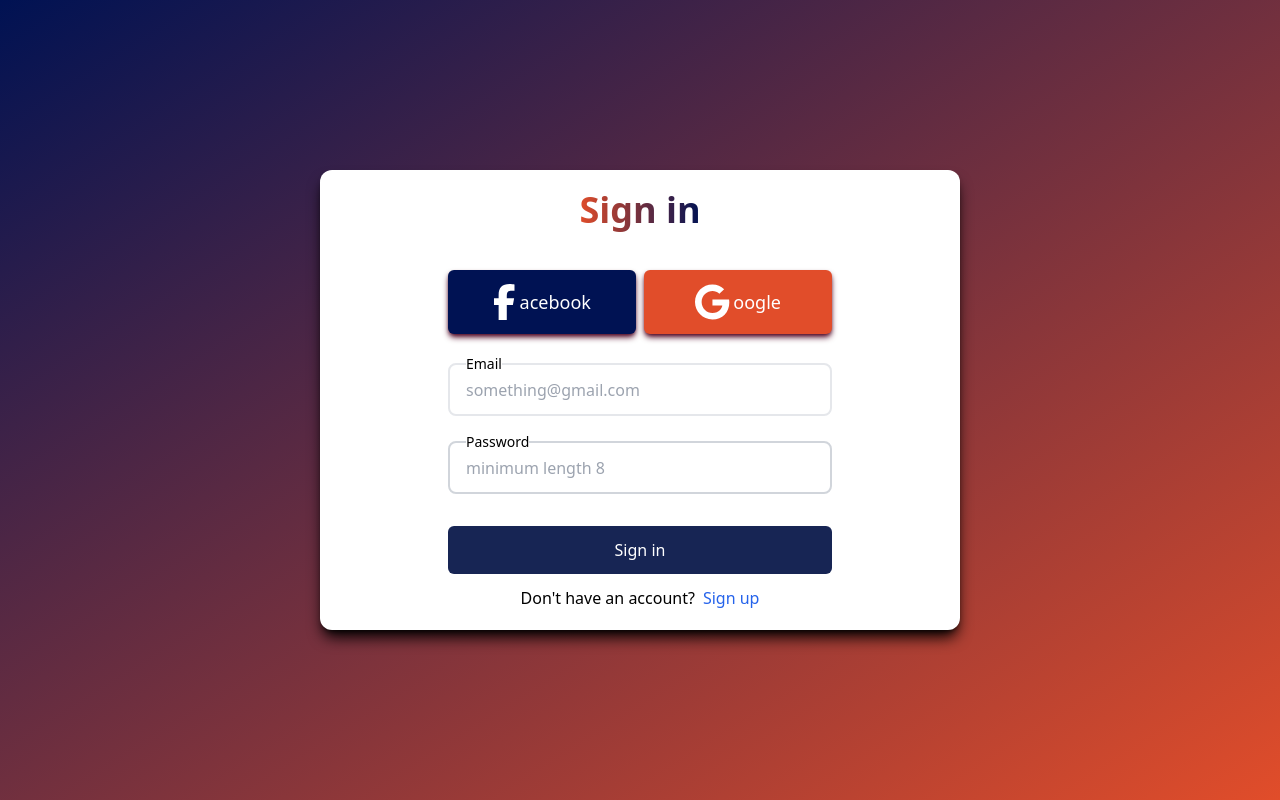
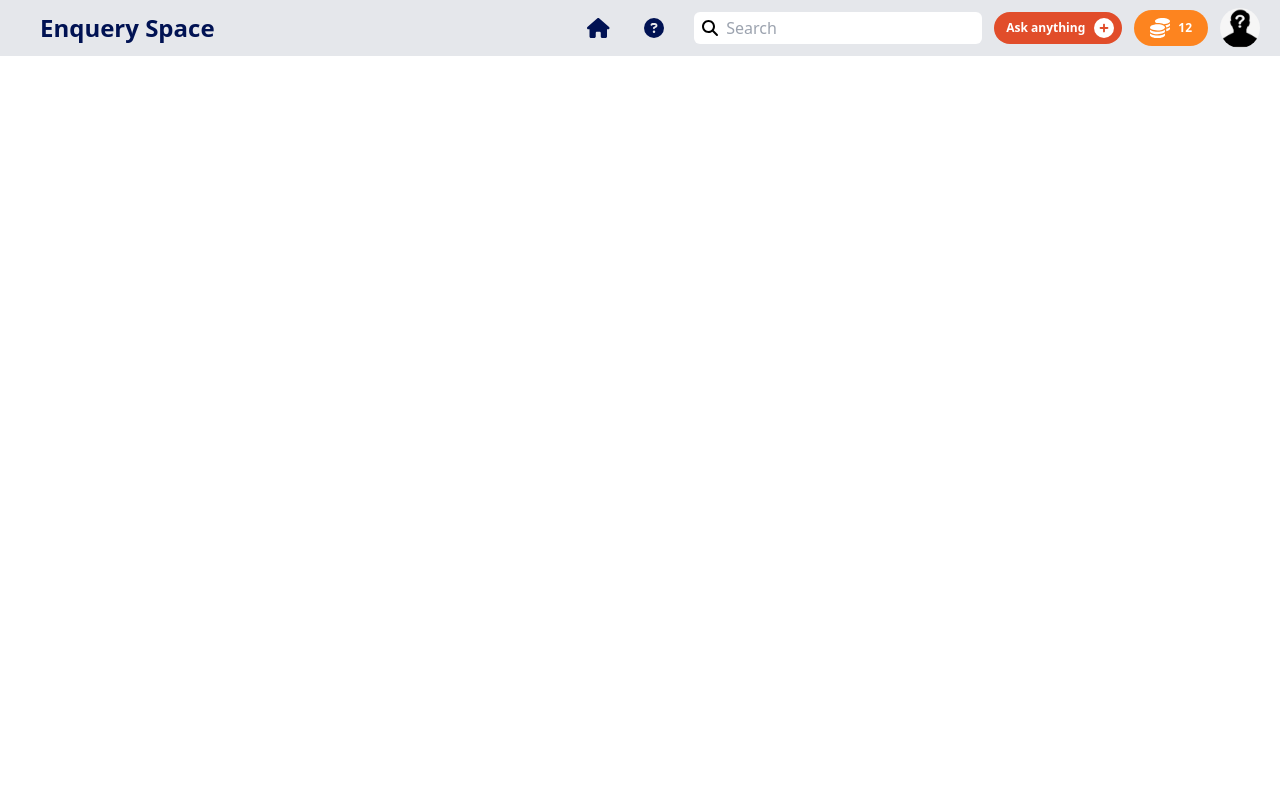
Before and after one commit to sohel-ashik/enquirespace-frontend, a React (Vite) app: page /home in a window 1280 px wide. Built offline with nearby package versions, Linux system fonts and the light colour scheme.

Commit message:
navigation bar's responsive design is completed

```diff
--- a/package.json
+++ b/package.json
@@ -16,7 +16,8 @@
     "@fortawesome/free-solid-svg-icons": "^6.4.0",
     "@fortawesome/react-fontawesome": "^0.2.0",
     "react": "^18.2.0",
-    "react-dom": "^18.2.0"
+    "react-dom": "^18.2.0",
+    "react-router-dom": "^6.11.2"
   },
   "devDependencies": {
     "@types/react": "^18.0.37",
--- a/src/App.jsx
+++ b/src/App.jsx
@@ -1,15 +1,22 @@
 import './App.css'
+import { BrowserRouter,Routes,Route, Navigate } from 'react-router-dom'
 import Login from './components/entry/Login'
 import Signup from './components/entry/Signup'
+import LandingPage from './components/landing/LandingPage'
+
 
 function App() {
 
   return (
-    <>
-        <Login/>
-        {/* <Signup/> */}
-    </>
+        <BrowserRouter>
+            <Routes>
+                <Route path='/' element={<Navigate to='/login'/>}/>
+                <Route path='/login' element={<Login/>}/>
+                <Route path='/signup' element={<Signup/>}/>
+                <Route path='/home' element={<LandingPage/>}/>
+            </Routes>
+        </BrowserRouter>
   )
 }
 
-export default App
+export default App;
--- a/src/components/entry/Login.jsx
+++ b/src/components/entry/Login.jsx
@@ -62,7 +62,7 @@ export default function Login(){
                             >Sign in</button>
                     </form>
 
-                    <Common.Bottom msg="Don't have an account?" link='Sign up'/>
+                    <Common.Bottom msg="Don't have an account?" link='Sign up' path='/signup'/>
                 </div>
 
             </div>
--- a/src/components/entry/Login_Signup_common.jsx
+++ b/src/components/entry/Login_Signup_common.jsx
@@ -1,6 +1,7 @@
 import styles from './signup_login.module.css';
 import { FontAwesomeIcon } from '@fortawesome/react-fontawesome';
 import {faFacebookF, faGoogle} from '@fortawesome/free-brands-svg-icons';
+import {Link} from 'react-router-dom';
 
 function Header({header_name}){
     return(
@@ -25,11 +26,13 @@ function Direct_Login(){
 
 }
 
-function Bottom({msg,link}){
+function Bottom({msg,link,path}){
     return(
         <div className='text-center mt-3 flex justify-center items-center gap-2'>
             {msg}
-            <p className='text-blue-600 hover:cursor-pointer'>{link}</p>
+            <Link to={path}>
+                <p className='text-blue-600 hover:cursor-pointer'>{link}</p>
+            </Link>
         </div>
     )
 }
--- a/src/components/entry/Signup.jsx
+++ b/src/components/entry/Signup.jsx
@@ -119,7 +119,7 @@ export default function Signup(){
 
                     <Common.LoginOrSignupError msg=''/>
 
-                    <Common.Bottom msg='Already registered?' link='Log in'/>
+                    <Common.Bottom msg='Already registered?' link='Log in' path='/login'/>
                 </div>
             </div>
         </div>
--- /dev/null
+++ b/src/components/landing/LandingPage.jsx
@@ -0,0 +1,11 @@
+import Navigation from "../navigation/Navigation";
+
+
+export default function LandingPage(){
+
+    return(
+        <div>
+            <Navigation/>
+        </div>
+    )
+}
--- /dev/null
+++ b/src/components/navigation/Navigation.jsx
@@ -0,0 +1,149 @@
+import styles from './navigation.module.css';
+import { FontAwesomeIcon } from '@fortawesome/react-fontawesome';
+import {faHouse,faCircleQuestion, faCoins, faMagnifyingGlass, faCirclePlus, faTableList} from '@fortawesome/free-solid-svg-icons'
+import { useState } from 'react';
+import default_avatar from '../../assets/default_avatar.png';
+
+function BigNav({allState}){
+    const {search,setSearch,homeColor,questionColor,handleItemClick} = allState;
+    return(
+        <nav className={styles.nav}>
+            <div className='flex items-center '>
+                <p className={styles.app_name} onClick={()=>handleItemClick('refresh')}>Enquery Space</p>
+            </div>
+
+            <div className={`flex items-center gap-3 pr-5 text-white`}>
+                <div className='flex items-center'>
+                    <div className={`${styles.icon_holder} ${homeColor}`} onClick={()=>handleItemClick('home')}>
+                        <FontAwesomeIcon className={styles.icon} icon={faHouse}/>
+                    </div>
+                    <div className={`${styles.icon_holder} ${questionColor}`} onClick={()=>handleItemClick('questions')}>
+                        <FontAwesomeIcon className={styles.icon} icon={faCircleQuestion}/>
+                    </div>
+                </div>
+                <div className='flex items-center bg-white  text-black pl-2 pr-2 p-1 gap-2 rounded-md w-72'>
+                    <FontAwesomeIcon icon={faMagnifyingGlass}/>
+                    <input
+                        className='focus:border-none focus:outline-none w-full'
+                        value={search}
+                        onChange={(e)=>setSearch(e.target.value)}
+                        placeholder='Search'/>
+                </div>
+                <div className='hover:scale-105 hover:cursor-pointer transition-all duration-500 w-32 bg-reddish h-8 flex justify-between items-center  pl-3 pr-2 rounded-2xl'>
+                    <p className='text-white text-xs font-bold'>Ask anything</p>
+                    <FontAwesomeIcon className='text-xl' icon={faCirclePlus}/>
+                </div>
+
+                <div className='flex text-md items-center gap-2  p-1 bg-reddishLight pt-2 pb-2 pl-4 pr-4 rounded-3xl'>
+                    <FontAwesomeIcon className={styles.icon} icon={faCoins}/>
+                    <p className='font-bold text-xs'>12</p>
+                </div>
+
+                <img className='bg-white h-10 w-10 rounded-full ' src={default_avatar}/>
+
+                {/* </div> */}
+            </div>
+        </nav>
+    )
+}
+
+function SmallNav({allState}){
+    const {search,setSearch,handleItemClick,homeColor,questionColor,addQuestionColor,listColor,profileColor} = allState;
+
+    return(
+        <nav className={styles.small_nav}>
+            <div className='h-14 w-full flex justify-evenly items-center text-white bg-reddish'>
+
+                <div className='font-bold text-xl' onClick={()=>handleItemClick('refresh')}>
+                    Enquire Space
+                </div>
+                <div className='w-2/4 gap-2 flex justify-center items-center bg-white text-black pl-2 pr-2 p-1  rounded-md'>
+                    <FontAwesomeIcon icon={faMagnifyingGlass} className='text-md'/>
+                    <input value={search} onChange={(e)=>setSearch(e.target.value)} style={{fontSize:'17px'}} placeholder='Search' className='w-full focus:outline-none focus:border-none'/>
+                </div>
+
+            </div>
+            <div className='h-14 w-full bg-gray-200 flex justify-evenly items-center text-bluish'>
+                <div className={` text-3xl h-full flex items-center ${homeColor}`} onClick={()=>handleItemClick('home')}>
+                    <FontAwesomeIcon icon={faHouse}/>
+                </div>
+                <div className={` text-3xl h-full flex items-center ${questionColor}`} onClick={()=>handleItemClick('questions')}>
+                    <FontAwesomeIcon icon={faCircleQuestion}/>
+                </div>
+                <div className={` text-3xl h-full flex items-center ${listColor}`} onClick={()=>handleItemClick('list')}>
+                    <FontAwesomeIcon icon={faTableList}/>
+                </div>
+                <div className={` text-3xl h-full flex items-center ${addQuestionColor}`} onClick={()=>handleItemClick('add')}>
+                    <FontAwesomeIcon icon={faCirclePlus}/>
+                </div>
+                <div className={` text-3xl h-full flex items-center ${profileColor}`} onClick={()=>handleItemClick('profile')}>
+                    <img className={`bg-white h-9 w-9 rounded-full`} src={default_avatar}/>
+                </div>
+            </div>
+
+        </nav>
+
+    )
+}
+
+export default function Navigation(){
+    const [search,setSearch] = useState('');
+    const [homeColor,setHomeColor] = useState('text-bluish');
+    const [questionColor, setQuestionColor] = useState('text-bluish');
+    const [addQuestionColor, setAddQuestionColor] = useState('text-bluish');
+    const [listColor, setListColor] = useState('text-bluish');
+    const [profileColor, setProfileColor] = useState('text-bluish');
+
+    const handleItemClick = (item)=>{
+        if(item == 'home'){
+            setHomeColor('border-b-4 border-reddish text-reddish transition-all duration-500');
+            setQuestionColor('text-bluish');
+            setAddQuestionColor('text-bluish');
+            setListColor('text-bluish');
+            setProfileColor('text-bluish');
+
+        }else if(item == 'questions'){
+            setQuestionColor('border-b-4 border-reddish text-reddish transition-all duration-500');
+            setHomeColor('text-bluish');
+            setAddQuestionColor('text-bluish');
+            setListColor('text-bluish');
+            setProfileColor('text-bluish');
+
+        }else if(item == 'refresh'){
+            setHomeColor('text-bluish');
+            setQuestionColor('text-bluish');
+            setAddQuestionColor('text-bluish');
+            setListColor('text-bluish');
+            setProfileColor('text-bluish');
+
+        }else if(item == 'list'){
+            setListColor('border-b-4 border-reddish text-reddish transition-all duration-500');
+            setHomeColor('text-bluish');
+            setQuestionColor('text-bluish');
+            setAddQuestionColor('text-bluish');
+            setProfileColor('text-bluish');
+        } else if(item == 'add'){
+
+            setAddQuestionColor('border-b-4 border-reddish text-reddish transition-all duration-500')
+            setHomeColor('text-bluish');
+            setQuestionColor('text-bluish');
+            setListColor('text-bluish');
+            setProfileColor('text-bluish');
+        } else if(item == 'profile'){
+
+            setProfileColor('border-b-4 border-reddish text-reddish transition-all duration-500')
+            setHomeColor('text-bluish');
+            setQuestionColor('text-bluish');
+            setAddQuestionColor('text-bluish');
+            setListColor('text-bluish');
+        }
+    }
+
+    return(
+        <>
+            <BigNav allState={{search,setSearch,homeColor,questionColor,handleItemClick}}/>
+            <SmallNav allState={{search,setSearch,handleItemClick,homeColor,questionColor,addQuestionColor,listColor,profileColor}}/>
+        </>
+
+    )
+}
--- /dev/null
+++ b/src/components/navigation/navigation.module.css
@@ -0,0 +1,38 @@
+@tailwind base;
+@tailwind utilities;
+@tailwind components;
+
+
+.small_nav{
+    @apply hidden
+}
+.nav{
+    @apply h-14 w-full text-bluish bg-gray-200
+    flex gap-3 items-center fixed justify-between top-0
+}
+
+.app_name{
+    @apply font-bold text-2xl  pl-10 pr-4
+    text-bluish hover:cursor-pointer
+}
+
+.icon_holder{
+    @apply flex items-center justify-center h-14 w-14
+    /* hover:bg-gray-300 */
+    hover:border-b-4
+    hover:border-reddish
+    hover:cursor-pointer
+}
+
+.icon{
+    @apply text-xl
+}
+
+@media (max-width: 950px){
+    .nav{
+        @apply hidden
+    }
+    .small_nav{
+        @apply h-28 w-full  flex flex-col fixed
+    }
+}
--- a/tailwind.config.js
+++ b/tailwind.config.js
@@ -5,7 +5,16 @@ export default {
     "./src/**/*.{jsx,ts,js,tsx}"
   ],
   theme: {
-    extend: {},
+    extend: {
+        colors: {
+            bluish:'#001253' ,
+            bluishLight:'#3E6D9C' ,
+            ultraBluishLight: '#113f6d73',
+            reddish: '#E14D2A',
+            reddishLight: '#FD841F',
+        }
+    },
+
   },
   plugins: [],
 }
```
Also changed, not shown: src/assets/default_avatar.png (added), 1 other file (tests, documents, lock files or other folders).
